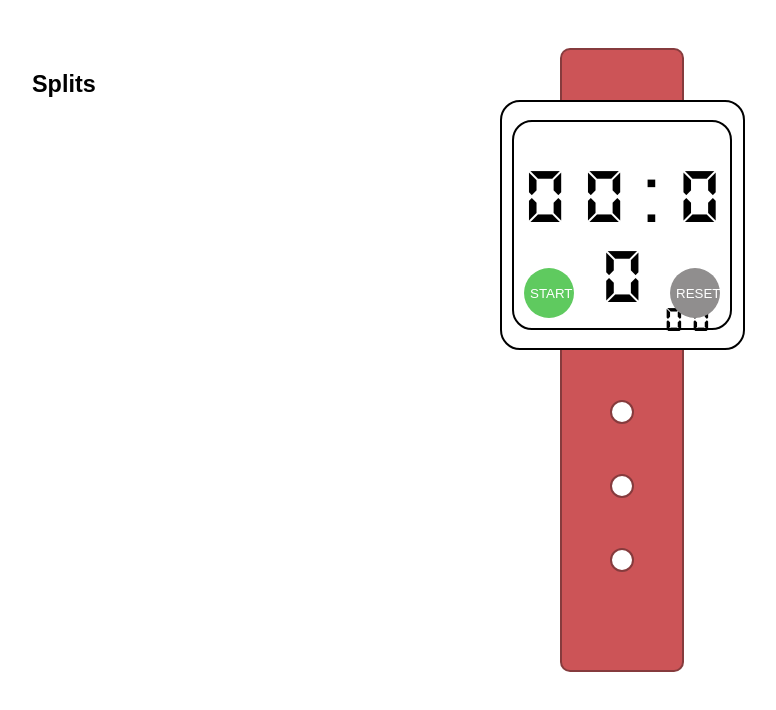
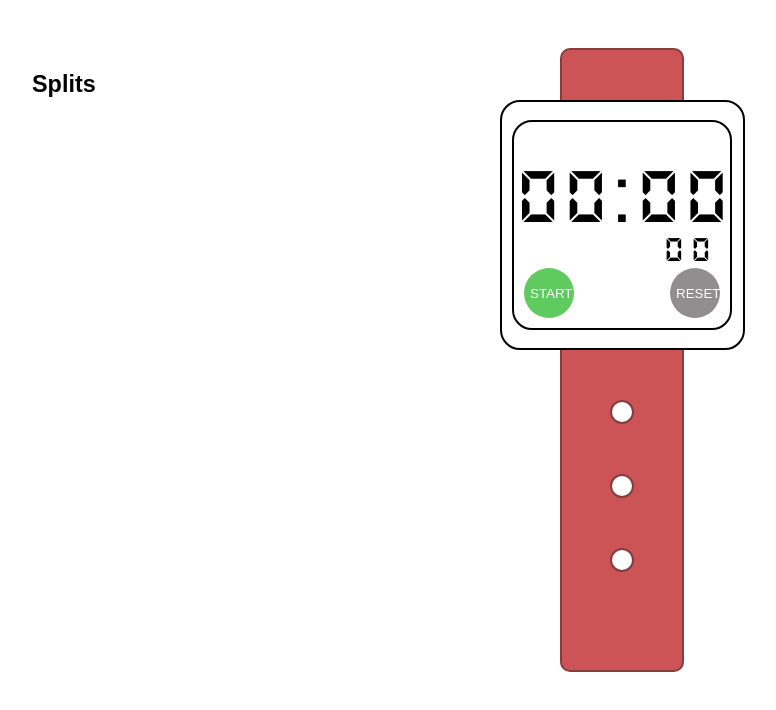
Before and after one commit to ironhack-labs/lab-javascript-chronometer, a website: page index.html in a window 1280 px wide. Shown: the whole page, without its empty margins (18-794 px from the left). Drawn offline with Linux system fonts and the light colour scheme.

Commit message:
Tive que ajustar o style.css pois por alguma razao meu relogio estava um pouco desajustado, com os segundos para cima e uma das casas dos minutos estava deslocava. Agora parece OK

```diff
--- a/styles/style.css
+++ b/styles/style.css
@@ -21,6 +21,8 @@ body {
 }
 
 #sphere {
+  display: flex;
+  justify-content: space-around;
   border: 2px solid #000;
   border-radius: 20px;
   box-sizing: border-box;
@@ -48,7 +50,7 @@ body {
 
 #milliseconds {
   font-size: 36px;
-  margin-top: -15px;
+  margin-top: 75px;
   position: absolute;
   right: 20px;
 }
```
